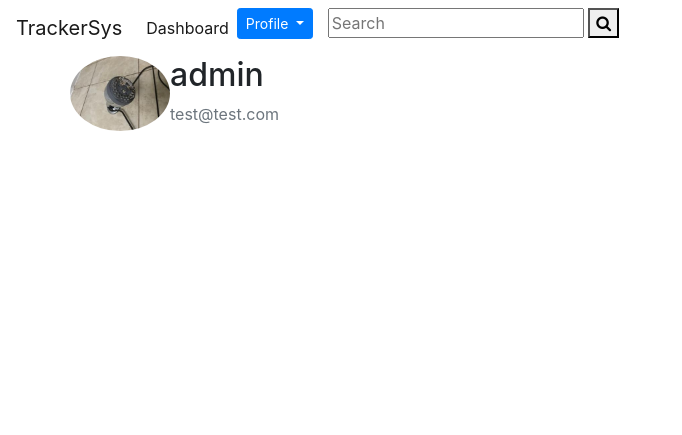
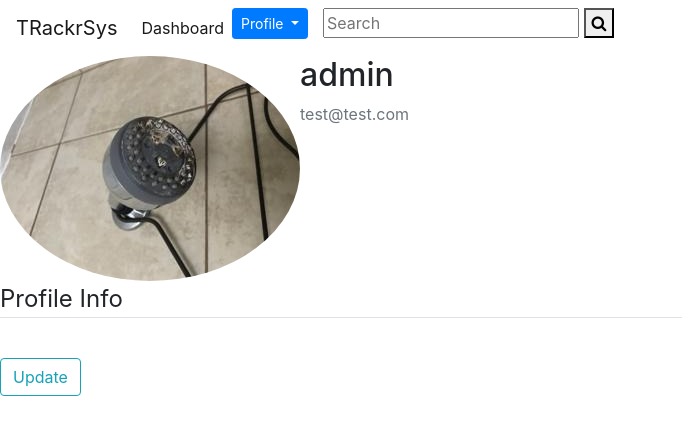
Before and after one commit to tyrainman427/TrackerSys, a Django app: page /profile/ in a window 1280 px wide. Shown: the top 435 px of the page, without its empty margins (0-682 px from the left). Run offline with Django 3.2, Linux system fonts and the light colour scheme; a user stored in the database is signed in; data comes from the database, SQL or seed files in the repository; some libraries are stand-ins or nearby versions.

Commit message:
fixed some html

```diff
--- a/tracker/templates/tracker/base.html
+++ b/tracker/templates/tracker/base.html
@@ -8,12 +8,13 @@
   <link rel="stylesheet" type="text/css" href="{% static 'tracker/css/style.css' %}">
 
 
-    <title></title>
+  <title>TRackrSys</title>
 </head>
 <body>
 
+        <header class="site-header">
           <nav class="navbar navbar-expand-lg navbar-light bg-#355e3b">
-  <a class="navbar-brand" href="#">TrackerSys</a>
+            <a class="navbar-brand" href="#">TRackrSys</a>
             <button class="navbar-toggler" type="button" data-toggle="collapse" data-target="#navbarNav" aria-controls="navbarNav" aria-expanded="false" aria-label="Toggle navigation">
               <span class="navbar-toggler-icon"></span>
             </button>
@@ -60,6 +61,7 @@
               {% endif %}
             </div>
           </nav>
+        </header>
 
   {% if messages %}
     {% for message in messages %}
@@ -68,6 +70,7 @@
         </div>
     {% endfor %}
   {% endif %}
+
   {% block body%}
 
   {% endblock %}
--- a/users/templates/users/profile.html
+++ b/users/templates/users/profile.html
@@ -1,23 +1,25 @@
 {% extends "tracker/base.html" %}
 
 {% load crispy_forms_tags %}
-
-{% block body%}
-  <div class="container">
-    <div class="row content-justify-center">
+{% block body %}
     <div class="content-section">
       <div class="media">
-          <img src="{{ user.profile.image.url }}" width="100px" class="rounded-circle account-img" alt="">
+        <img class="rounded-circle account-img" src="{{ user.profile.image.url }}">
         <div class="media-body">
           <h2 class="account-heading">{{ user.username }}</h2>
           <p class="text-secondary">{{ user.email }}</p>
         </div>
       </div>
-
+      <form method="POST" enctype="multipart/form-data">
+          {% csrf_token %}
+          <fieldset class="form-group">
+              <legend class="border-bottom mb-4">Profile Info</legend>
+              {{ u_form|crispy }}
+              {{ p_form|crispy }}
+          </fieldset>
+          <div class="form-group">
+              <button class="btn btn-outline-info" type="submit">Update</button>
           </div>
+      </form>
     </div>
-
-  </div>
-
-
-{% endblock %}
+{% endblock body %}
```
Also changed, not shown: tracker/templates/tracker/ticket_list.html (+0 -17 lines). Lines whose indentation alone changed are shown as unchanged.
